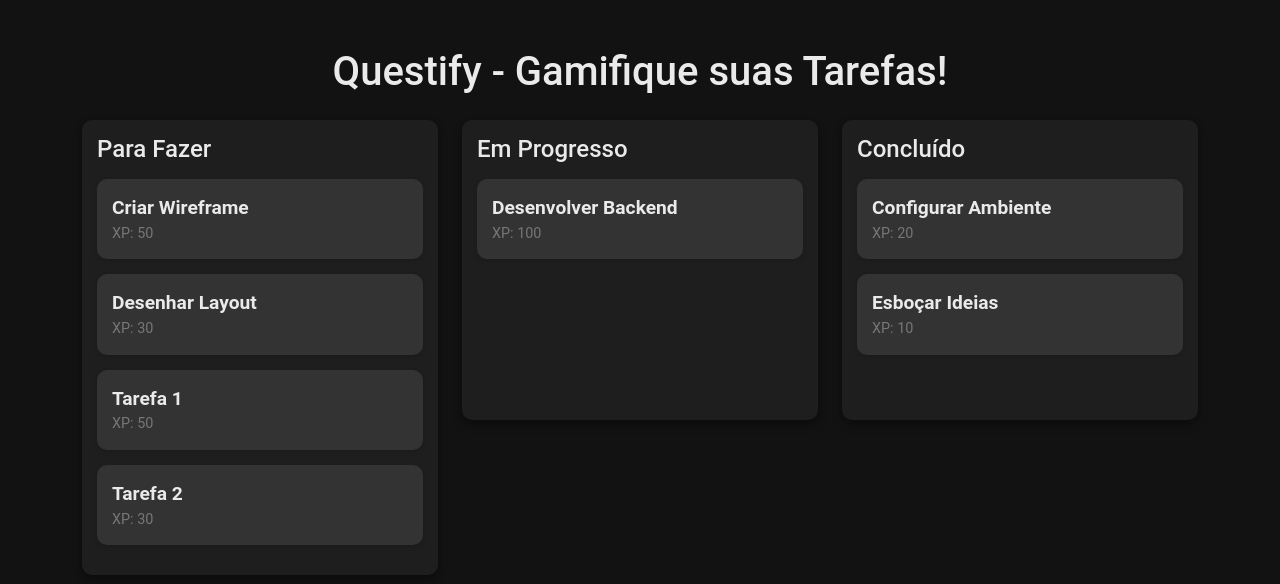
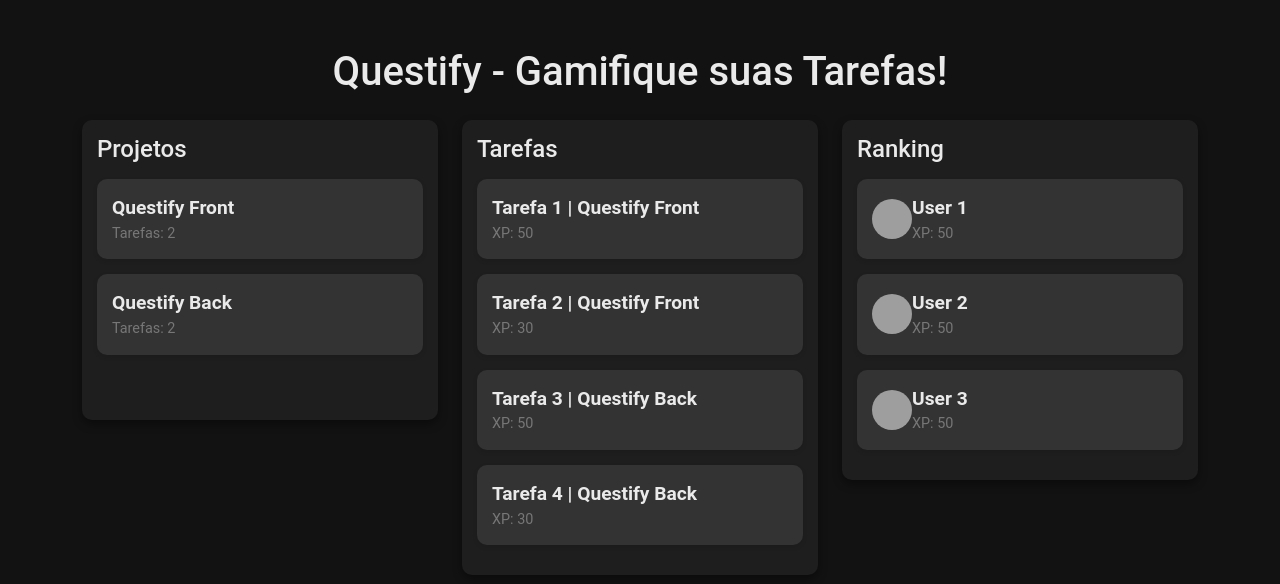
Before and after one commit to Neto002/questify, a Flask app: page / in a window 1280 px wide. Shown: the part 72-656 px from the top of the page. Run offline with Flask 3, Linux system fonts and the light colour scheme; grey boxes are pictures that could not be loaded.

Commit message:
improving main page

```diff
--- a/app.py
+++ b/app.py
@@ -11,7 +11,7 @@ with app.app_context():
 
 @app.route("/")
 def index():
-    return render_template("index.html", todo=[["Tarefa 1",50],["Tarefa 2",30]])
+    return render_template("index.html", todo=[["Tarefa 1",50,"Questify Front"],["Tarefa 2",30,"Questify Front"],["Tarefa 3",50,"Questify Back"],["Tarefa 4",30,"Questify Back"]])
 
 @app.route("/missions")
 def missions():
--- a/templates/index.html
+++ b/templates/index.html
@@ -7,45 +7,66 @@
 <div class="row mt-4">
     <!-- To Do Column -->
     <div class="col-md-4">
-        <div class="board-column" id="todo" ondrop="drop(event)" ondragover="allowDrop(event)">
-            <h4>Para Fazer</h4>
-            <div class="task-card" id="task1" draggable="true" ondragstart="drag(event)">
-                <div class="task-title">Criar Wireframe</div>
-                <div class="task-points">XP: 50</div>
+        <div class="board-column" id="todo">
+            <h4>Projetos</h4>
+            <div class="task-card" id="task1">
+                <div class="task-title">Questify Front</div>
+                <div class="task-points">Tarefas: 2</div>
             </div>
-            <div class="task-card" id="task2" draggable="true" ondragstart="drag(event)">
-                <div class="task-title">Desenhar Layout</div>
-                <div class="task-points">XP: 30</div>
+            <div class="task-card" id="task2">
+                <div class="task-title">Questify Back</div>
+                <div class="task-points">Tarefas: 2</div>
             </div>
+        </div>
+    </div>
+    <!-- In Progress Column -->
+    <div class="col-md-4">
+        <div class="board-column" id="inprogress">
+            <h4>Tarefas</h4>
             {% for task in todo %}
-            <div class="task-card" id="task2" draggable="true" ondragstart="drag(event)">
-                <div class="task-title">{{ task[0] }}</div>
+            <div class="task-card" id="task2">
+                <div class="task-title">{{ task[0] }} | {{ task[2] }}</div>
                 <div class="task-points">XP: {{ task[1] }}</div>
             </div>
             {% endfor %}
         </div>
     </div>
-    <!-- In Progress Column -->
-    <div class="col-md-4">
-        <div class="board-column" id="inprogress" ondrop="drop(event)" ondragover="allowDrop(event)">
-            <h4>Em Progresso</h4>
-            <div class="task-card" id="task3" draggable="true" ondragstart="drag(event)">
-                <div class="task-title">Desenvolver Backend</div>
-                <div class="task-points">XP: 100</div>
-            </div>
-        </div>
-    </div>
     <!-- Done Column -->
     <div class="col-md-4">
-        <div class="board-column" id="done" ondrop="drop(event)" ondragover="allowDrop(event)">
-            <h4>Concluído</h4>
-            <div class="task-card" id="task4" draggable="true" ondragstart="drag(event)">
-                <div class="task-title">Configurar Ambiente</div>
-                <div class="task-points">XP: 20</div>
+        <div class="board-column" id="done">
+            <h4>Ranking</h4>
+            <div class="task-card d-flex align-items-center" id="rank1">
+                <!-- Avatar do usuário -->
+                <img src="{{ url_for('static', filename='images/avatars/' + 'user1.png') }}" alt="Avatar" style="height: 40px; width: 40px; border-radius: 50%;" onerror="this.onerror=null; this.style.display='none'; document.getElementById('avatar-icon-1').style.display='inline';">
+                <!-- Ícone genérico se o avatar não for encontrado -->
+                <i id="avatar-icon-1" class="fas fa-user-circle" style="font-size: 40px; color: gray; display: none; margin-right: 10px;"></i>
+
+                <div class="ml-5">
+                    <div class="task-title">User 1</div>
+                    <div class="task-points">XP: 50</div>
+                </div>
             </div>
-            <div class="task-card" id="task5" draggable="true" ondragstart="drag(event)">
-                <div class="task-title">Esboçar Ideias</div>
-                <div class="task-points">XP: 10</div>
+            <div class="task-card d-flex align-items-center" id="rank2">
+                <!-- Avatar do usuário -->
+                <img src="{{ url_for('static', filename='images/avatars/' + 'user2.png') }}" alt="Avatar" style="height: 40px; width: 40px; border-radius: 50%;" onerror="this.onerror=null; this.style.display='none'; document.getElementById('avatar-icon-2').style.display='inline';">
+                <!-- Ícone genérico se o avatar não for encontrado -->
+                <i id="avatar-icon-2" class="fas fa-user-circle" style="font-size: 40px; color: gray; display: none; margin-right: 10px;"></i>
+
+                <div class="ml-5">
+                    <div class="task-title">User 2</div>
+                    <div class="task-points">XP: 50</div>
+                </div>
+            </div>
+            <div class="task-card d-flex align-items-center" id="rank3">
+                <!-- Avatar do usuário -->
+                <img src="{{ url_for('static', filename='images/avatars/' + 'user3.png') }}" alt="Avatar" style="height: 40px; width: 40px; border-radius: 50%;" onerror="this.onerror=null; this.style.display='none'; document.getElementById('avatar-icon-3').style.display='inline';">
+                <!-- Ícone genérico se o avatar não for encontrado -->
+                <i id="avatar-icon-3" class="fas fa-user-circle" style="font-size: 40px; color: gray; display: none; margin-right: 10px;"></i>
+
+                <div class="ml-5">
+                    <div class="task-title">User 3</div>
+                    <div class="task-points">XP: 50</div>
+                </div>
             </div>
         </div>
     </div>
```
